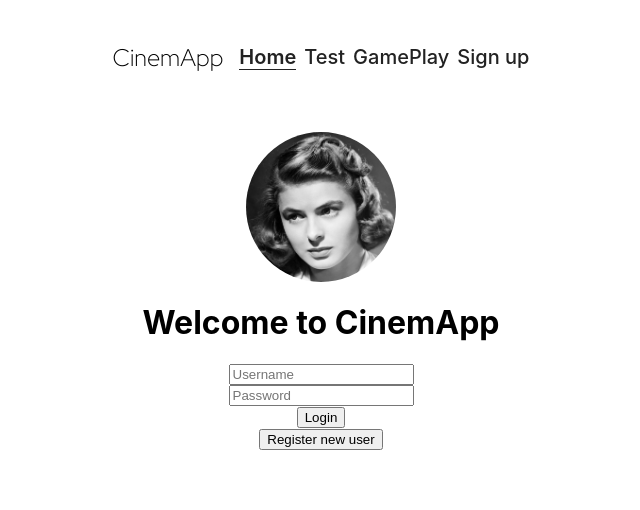
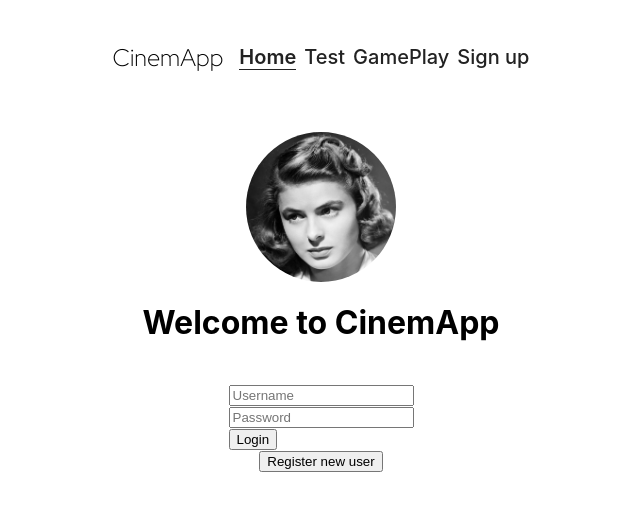
Before and after one commit to ponkinnm/cinemapp-v2, a React (Create React App) app: page / in a window 1280 px wide. Shown: the top 510 px of the page, without its empty margins (319-959 px from the left). Built offline with nearby package versions, Linux system fonts and the light colour scheme; no server answers.

Commit message:
Login user to firebase (#12)
Co-authored-by: Robert Furuvald <rfu@kth.se>

```diff
--- a/src/Login.js
+++ b/src/Login.js
@@ -1,10 +1,56 @@
-import React from 'react';
+import React, {useState} from 'react';
+import { useNavigate} from "react-router-dom";
+import {useUserAuth} from "./context/UserAuthContext";
+import {Alert, Button, Form} from "react-bootstrap";
 
-function Login(props) {
+
+
+function Login() {
+    const [email, setEmail] = useState("");
+    const [error, setError] = useState("");
+    const [password, setPassword] = useState("");
+    const {logIn} = useUserAuth();
+    const navigate = useNavigate();
+    const navigateToGame = () => {
+        navigate('/game');
+    };
+    const handleLogin = async (e) => {
+        e.preventDefault();
+        setError("");
+        try {
+            await logIn(email, password);
+            navigateToGame();
+        }
+        catch (err) {
+            setError(err.message);
+        }
+    };
+
     return (
-        <div><form>
-            <button type={"submit"}>Login</button>
-        </form></div>
+        <>
+        <div className="p-4 box">
+            <h2 className="mb-3"></h2>
+
+            {error && <Alert variant="danger">{error}</Alert>}
+            <Form onSubmit={handleLogin}>
+                <Form.Group className="mb-3" controlId="formBasicEmail">
+                    <Form.Control
+                        placeholder="Username"
+                        type="email"
+                        onChange={(e) => setEmail(e.target.value)}
+                    /></Form.Group>
+                <Form.Group className="mb-3" controlId="formBasicPassword">
+                    <Form.Control
+                        placeholder="Password"
+                        type="password"
+                        onChange={(e) => setPassword(e.target.value)}
+                    /></Form.Group>
+                <div className="d-grid gap-2">
+                <Button variant="primary" type="Submit" >Login</Button>
+                </div>
+            </Form>
+        </div>
+        </>
     );
 }
 
--- a/src/Welcome.js
+++ b/src/Welcome.js
@@ -11,8 +11,6 @@ function Welcome(props) {
                 <img alt={"ingrid bergman"} src={ingrid}/>
             </div>
             <h1>Welcome to CinemApp</h1>
-            <input type="text" placeholder="Username"/>
-            <input type={"text"} placeholder={"Password"}/>
             <Login />
             <SignupButton />
         </div>
```
